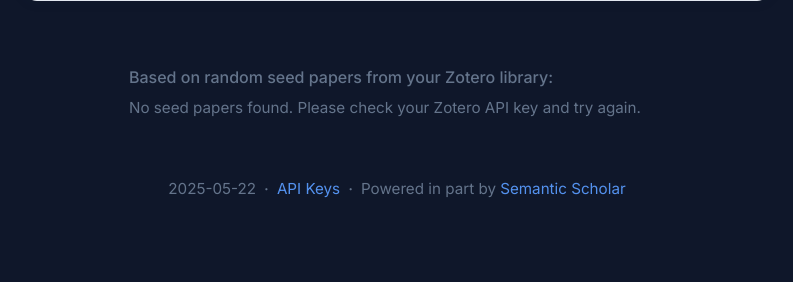
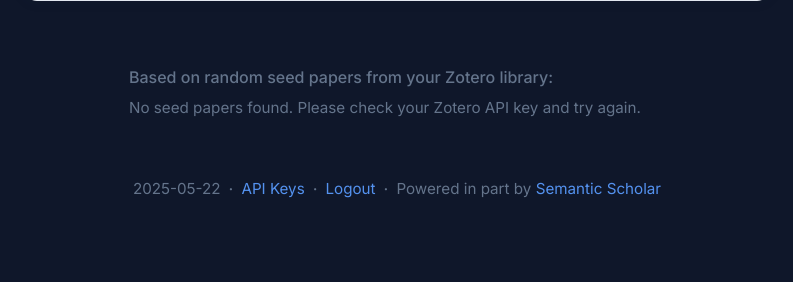
Before and after one commit to noelkronenberg/reed, a Flask app: page / in a window 1280 px wide. Shown: the part 310-592 px from the top of the page, without its empty margins (243-1036 px from the left). Run offline with Flask 3, Linux system fonts and the light colour scheme; the visitor is signed in with stand-in values (Sample User, id 1); parts of the project's set-up code (start-up, migrations or seed data) failed here and were passed over.

Commit message:
added general logout

```diff
--- a/api/templates/index.html
+++ b/api/templates/index.html
@@ -57,10 +57,8 @@
                 <span class="date-updated">{% if last_update_date %}{{ last_update_date }}{% else %}Today{% endif %}</span>
                 <span class="footer-sep">·</span>
                 <a href="#" class="api-keys-link" onclick="showApiKeysModal();return false;">API Keys</a>
-                {% if is_admin %}
-                    <span class="footer-sep">·</span>
-                    <a href="{{ url_for('logout') }}" class="api-keys-link">Logout</a>
-                {% endif %}
+                <span class="footer-sep">·</span>
+                <a href="{{ url_for('logout') }}" class="api-keys-link">Logout</a>
                 <span class="footer-sep">·</span>
                 <span class="footer-attribution">Powered in part by <a href="https://www.semanticscholar.org/product/api" target="_blank">Semantic Scholar</a></span>
             </div>
```
